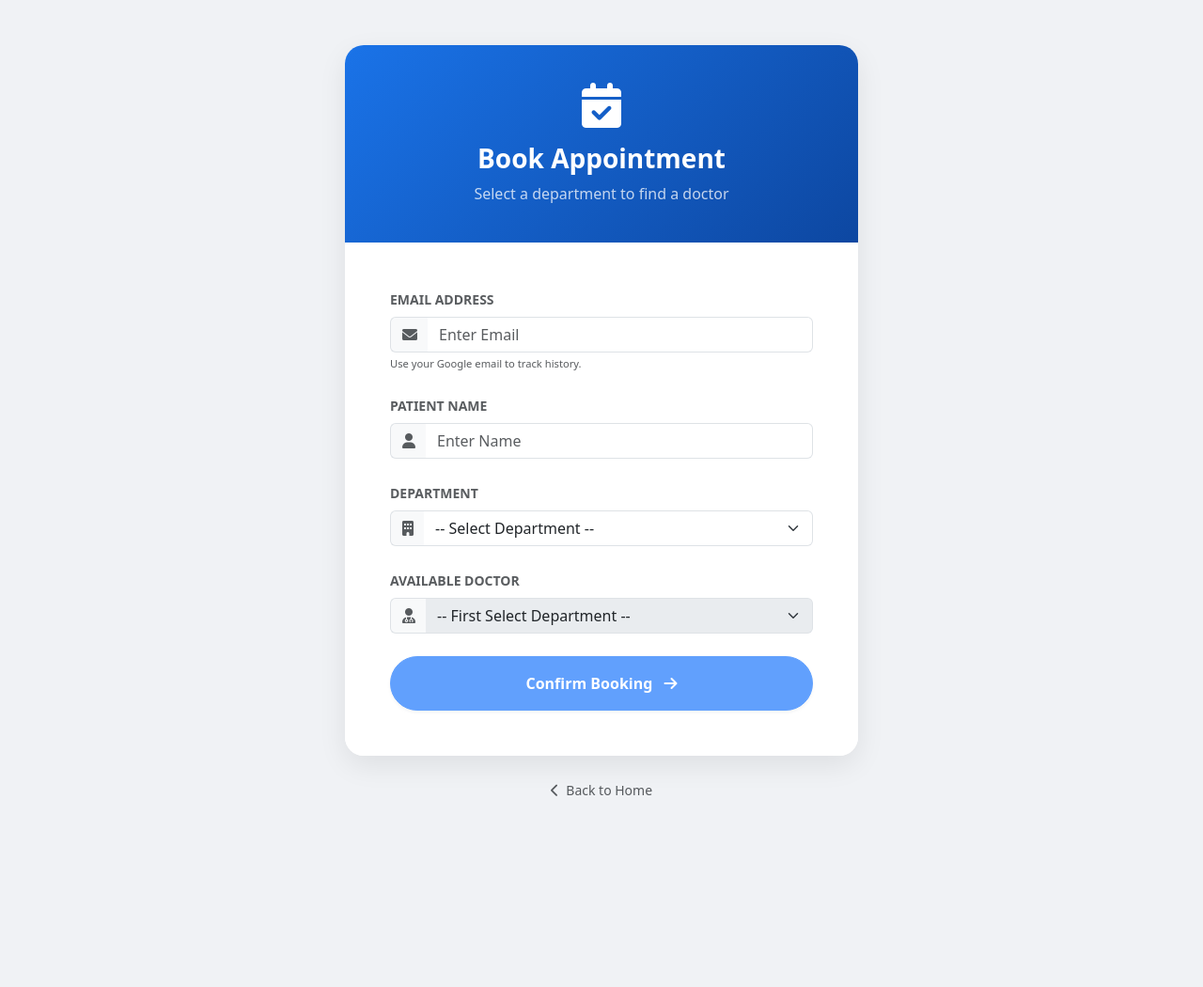
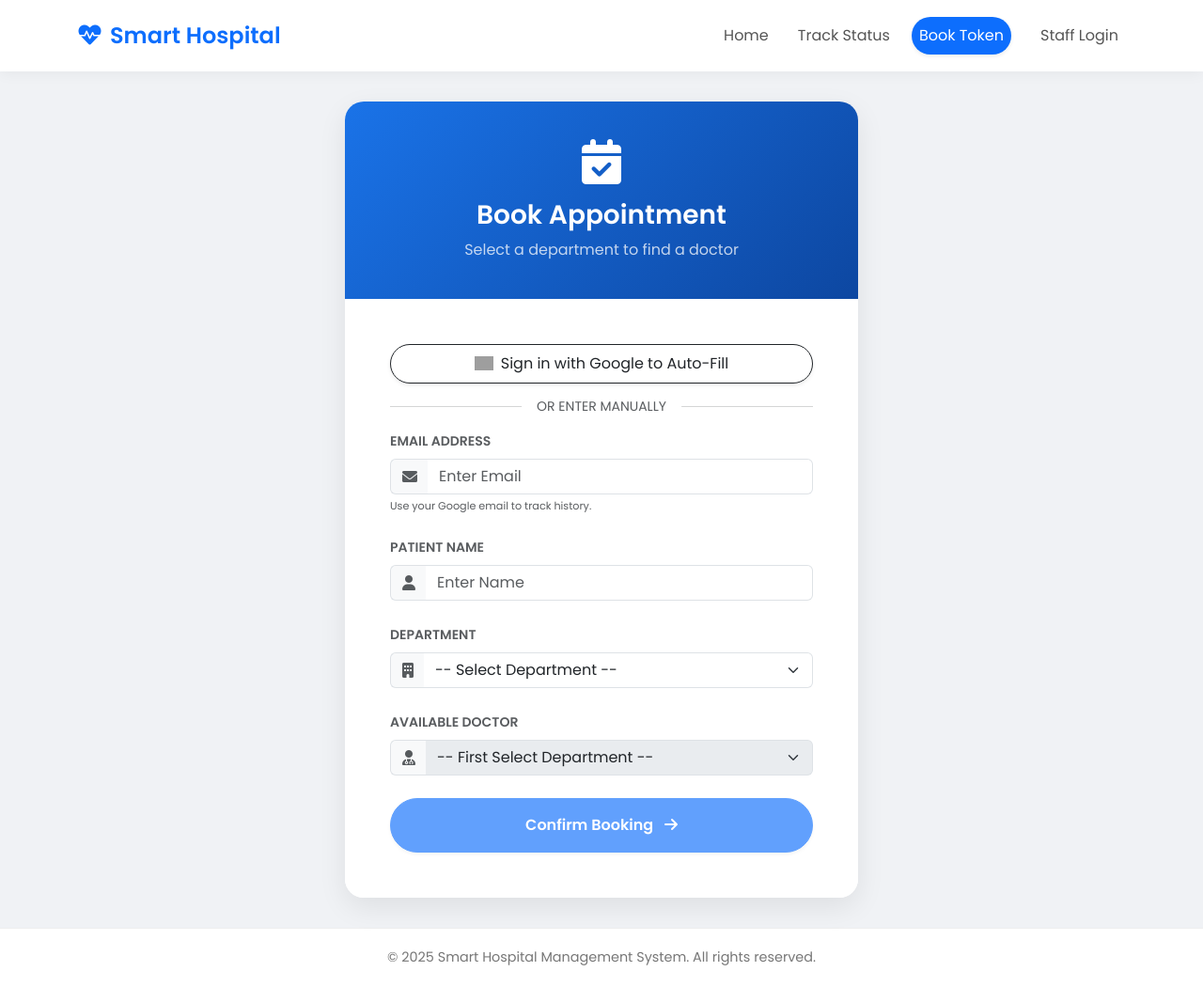
Before and after one commit to minnulekha/SmartHospital, a Django app: page /book/ in a window 1280 px wide. Shown: the whole page at 94% size. Before the commit the page ends 847 px from the top, so only its background shows below. Run offline with Django 5.2, Linux system fonts and the light colour scheme; data comes from the database, SQL or seed files in the repository; both versions use the stored data as it was after the commit; some libraries are stand-ins or nearby versions; grey boxes are pictures that could not be loaded.

Commit message:
Updated Logics

```diff
--- a/hospital/templates/hospital/base.html
+++ b/hospital/templates/hospital/base.html
@@ -100,7 +100,7 @@
                     {% if user.is_authenticated %}
                         <li class="nav-item ms-3 border-start ps-3">
                             <a class="nav-link text-primary" href="{% url 'doctor_dashboard' %}">
-                                <i class="fas fa-user-md me-1"></i> Dr. {{ user.last_name }}
+                                <i class="fas fa-user-md me-1"></i> Dr. {% if user.first_name %}{{ user.first_name }}{% else %}{{ user.username }}{% endif %}
                             </a>
                         </li>
                     {% else %}
--- a/hospital/templates/hospital/checkin.html
+++ b/hospital/templates/hospital/checkin.html
@@ -1,22 +1,17 @@
-<!DOCTYPE html>
-<html>
-<head>
-    <title>Book Appointment</title>
-    <meta name="viewport" content="width=device-width, initial-scale=1">
-    <link href="https://cdn.jsdelivr.net/npm/bootstrap@5.3.0/dist/css/bootstrap.min.css" rel="stylesheet">
-    <link href="https://cdnjs.cloudflare.com/ajax/libs/font-awesome/6.0.0/css/all.min.css" rel="stylesheet">
+{% extends 'hospital/base.html' %}
+
+{% block content %}
 <script src="https://code.jquery.com/jquery-3.6.0.min.js"></script>
+
 <style>
-        body { background: #f0f2f5; }
     .card-booking { border: none; border-radius: 20px; box-shadow: 0 10px 30px rgba(0,0,0,0.08); overflow: hidden; }
     .booking-header { background: linear-gradient(135deg, #1a73e8 0%, #0d47a1 100%); padding: 40px; color: white; text-align: center; }
     .input-group-text { border-right: none; }
     .form-control, .form-select { border-left: none; }
     .form-control:focus, .form-select:focus { box-shadow: none; border-color: #dee2e6; }
 </style>
-</head>
-<body>
-    <div class="container py-5">
+
+<div class="container py-2">
     <div class="row justify-content-center">
         <div class="col-md-6">
 
@@ -30,6 +25,22 @@
                 <div class="card-body p-4 p-md-5 bg-white">
                     <form method="post">
                         {% csrf_token %}
+
+                        <button id="google-autofill-btn" type="button" class="btn btn-outline-dark w-100 py-2 mb-2 rounded-pill shadow-sm d-flex align-items-center justify-content-center gap-2">
+                            <img src="https://www.gstatic.com/firebasejs/ui/2.0.0/images/auth/google.svg" width="20">
+                            <span>Sign in with Google to Auto-Fill</span>
+                        </button>
+
+                        <div id="sign-out-container" class="text-center mb-4" style="display: none;">
+                            <a href="#" id="sign-out-btn" class="text-danger small text-decoration-none">
+                                <i class="fas fa-sign-out-alt me-1"></i>Sign out and clear fields
+                            </a>
+                        </div>
+
+                        <div class="position-relative my-4 text-center" id="or-divider">
+                            <hr class="text-muted opacity-25">
+                            <span class="position-absolute top-50 start-50 translate-middle bg-white px-3 text-muted small">OR ENTER MANUALLY</span>
+                        </div>
 
                         <div class="mb-4">
                             <label class="form-label fw-bold text-muted small">EMAIL ADDRESS</label>
@@ -81,12 +92,6 @@
                 </div>
             </div>
 
-                <div class="text-center mt-4">
-                    <a href="{% url 'home' %}" class="text-muted text-decoration-none small">
-                        <i class="fas fa-chevron-left me-1"></i> Back to Home
-                    </a>
-                </div>
-
         </div>
     </div>
 </div>
@@ -120,6 +125,8 @@
                         }
                     }
                 });
+            } else {
+                doctorSelect.empty().append('<option value="">-- First Select Department --</option>');
             }
         });
 
@@ -131,7 +138,7 @@
 
 <script type="module">
     import { initializeApp } from "https://www.gstatic.com/firebasejs/10.7.1/firebase-app.js";
-        import { getAuth, onAuthStateChanged } from "https://www.gstatic.com/firebasejs/10.7.1/firebase-auth.js";
+    import { getAuth, GoogleAuthProvider, signInWithPopup, onAuthStateChanged, signOut } from "https://www.gstatic.com/firebasejs/10.7.1/firebase-auth.js";
 
     const firebaseConfig = {
         apiKey: "AIzaSyAPZUgQM99l10PBbx0nXg4SuIZ_dhXp2Q4",
@@ -141,19 +148,69 @@
 
     const app = initializeApp(firebaseConfig);
     const auth = getAuth(app);
+    const provider = new GoogleAuthProvider();
 
+    const googleBtn = document.getElementById('google-autofill-btn');
+    const divider = document.getElementById('or-divider');
+    const signOutContainer = document.getElementById('sign-out-container');
+    const signOutBtn = document.getElementById('sign-out-btn');
+
+    // Handle Login Click
+    if (googleBtn) {
+        googleBtn.addEventListener('click', () => {
+            signInWithPopup(auth, provider).catch((error) => console.error("Login failed:", error));
+        });
+    }
+
+    // Handle Sign Out Click
+    if (signOutBtn) {
+        signOutBtn.addEventListener('click', (e) => {
+            e.preventDefault();
+            signOut(auth).catch((error) => console.error("Sign out failed:", error));
+        });
+    }
+
+    // Handle Login State Changes
     onAuthStateChanged(auth, (user) => {
-            if (user) {
         const nameField = document.querySelector('input[name="patient_name"]');
         const emailField = document.querySelector('input[name="patient_email"]');
 
+        if (user) {
+            // --- USER IS SIGNED IN ---
             if(nameField && !nameField.value) nameField.value = user.displayName;
-                if(emailField && !emailField.value) {
+            if(emailField) {
                 emailField.value = user.email;
                 emailField.readOnly = true;
+                emailField.classList.add('bg-light');
             }
+
+            if (googleBtn) {
+                googleBtn.innerHTML = `<i class="fas fa-check-circle text-success me-2"></i> Auto-filled as ${user.displayName.split(' ')[0]}`;
+                googleBtn.classList.remove('btn-outline-dark');
+                googleBtn.classList.add('btn-light', 'border', 'text-success', 'fw-bold');
+                googleBtn.disabled = true;
+            }
+            if(divider) divider.style.display = 'none';
+            if(signOutContainer) signOutContainer.style.display = 'block';
+
+        } else {
+            // --- USER IS SIGNED OUT ---
+            if(nameField) nameField.value = '';
+            if(emailField) {
+                emailField.value = '';
+                emailField.readOnly = false;
+                emailField.classList.remove('bg-light');
+            }
+
+            if (googleBtn) {
+                googleBtn.innerHTML = `<img src="https://www.gstatic.com/firebasejs/ui/2.0.0/images/auth/google.svg" width="20"> <span>Sign in with Google to Auto-Fill</span>`;
+                googleBtn.classList.remove('btn-light', 'border', 'text-success', 'fw-bold');
+                googleBtn.classList.add('btn-outline-dark');
+                googleBtn.disabled = false;
+            }
+            if(divider) divider.style.display = 'block';
+            if(signOutContainer) signOutContainer.style.display = 'none';
         }
     });
 </script>
-</body>
-</html>
+{% endblock %}
--- a/hospital/views.py
+++ b/hospital/views.py
@@ -167,14 +167,17 @@ def public_display(request):
 
     for doc in active_doctors:
         current = Appointment.objects.filter(doctor=doc, status='in_consultation').first()
-        waiting = Appointment.objects.filter(doctor=doc, status='waiting').order_by('token_number')[:3]
+
+        # 1. Get ALL waiting patients to count them
+        all_waiting = Appointment.objects.filter(doctor=doc, status='waiting').order_by('token_number')
 
         doctor_data.append({
             'doctor': doc,
             'dept': doc.department.name,
             'current_token': current.token_number if current else "--",
             'current_name': current.patient_name if current else "Available",
-            'waiting': waiting
+            'waiting': all_waiting[:3],         # Just the next 3 names for the UI
+            'total_waiting': all_waiting.count() # The true total count of everyone
         })
 
     return render(request, 'hospital/display.html', {'doctors': doctor_data})
```
Also changed, not shown: hospital/templates/hospital/display.html (+50 -17 lines), db.sqlite3. Lines whose indentation alone changed are shown as unchanged.
